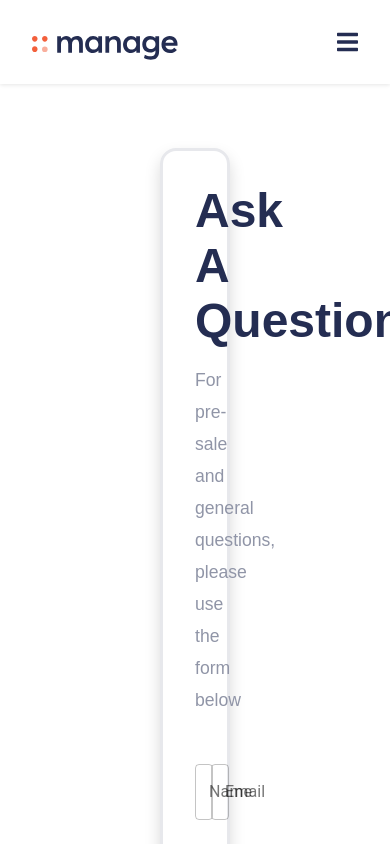
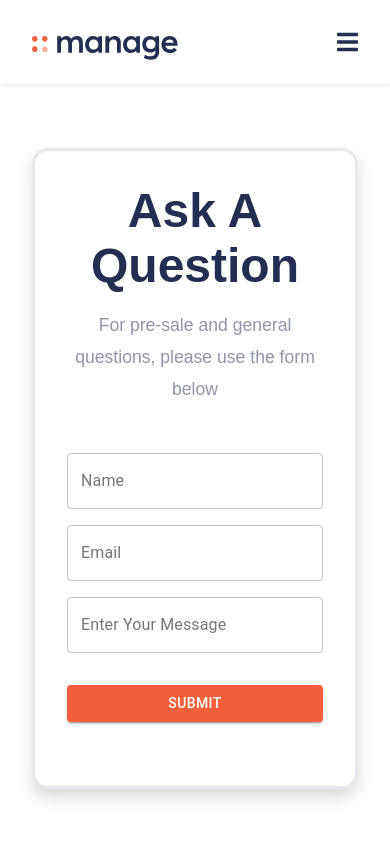
Before and after one commit to Medici305/Manage-Landing-Page, a React (Create React App) app: page /contact-us in a window 390 px wide. Shown: the top 844 px of the page. Built offline with nearby package versions, Linux system fonts and the light colour scheme; a web font is replaced by a local one.

Commit message:
20. About us, Faq, Contact us mobile view.

```diff
--- a/src/Styles.js
+++ b/src/Styles.js
@@ -86,4 +86,7 @@ export const Line = styled.div`
   margin: 1rem 0rem;
   width: 80rem;
   background: hsl(228, 39%, 23%);
+  @media (max-width: 500px) {
+    width: 100%;
+  }
 `;
--- a/src/components/Toggle.js
+++ b/src/components/Toggle.js
@@ -15,6 +15,9 @@ const Toggle = ({ children, title }) => {
 
 const StyledToggle = styled.div`
   margin: 1rem 0rem;
+  @media (max-width: 500px) {
+    width: 100%;
+  }
 `;
 
 export default Toggle;
--- a/src/pages/AboutUs.js
+++ b/src/pages/AboutUs.js
@@ -49,6 +49,9 @@ const StyledAbout = styled(motion.div)`
   flex-direction: column;
   align-items: center;
   padding: 4rem 10rem;
+  @media (max-width: 500px) {
+    padding: 2rem;
+  }
 `;
 
 const Title = styled.span`
--- a/src/pages/ContactUs.js
+++ b/src/pages/ContactUs.js
@@ -72,15 +72,15 @@ const ContactUs = () => {
                     <TextField
                         onChange={(e) => setName(e.target.value)}
                         value={name}
-            style={styleInput}
                         id="name"
                         label="Name"
                         variant="outlined"
                     />
+                </StyleInput>
+                <StyleInput>
                     <TextField
                         onChange={(e) => setEmail(e.target.value)}
                         value={email}
-            style={styleInput2}
                         id="email"
                         label="Email"
                         variant="outlined"
@@ -103,7 +103,7 @@ const ContactUs = () => {
                     Submit
         </Button>
             </FormBox>
-    </FormStyled>
+        </FormStyled >
     );
 };
 
@@ -116,6 +116,10 @@ const FormStyled = styled(motion.div)`
   p {
     margin-bottom: 2rem;
   }
+  @media (max-width: 500px) {
+    padding: 2rem;
+    margin: 2rem 0rem;
+  }
 `;
 
 const FormBox = styled.div`
@@ -127,29 +131,24 @@ const FormBox = styled.div`
   border: 3px solid #e7e8ec;
   border-radius: 1rem;
   box-shadow: 0 0.5rem 1rem rgba(0, 0, 0, 0.15);
+  @media (max-width: 500px) {
+    width: 100%;
+  }
 `;
 
 const StyleInput = styled.div`
   display: flex;
   justify-content: space-between;
+  @media (max-width: 500px) {
+    flex-direction: column;
+    //border: 2px solid blue;
+    margin-bottom: 1rem;
+  }
 `;
 
 const TextArea = styled(TextField)`
   margin: 10rem;
 `;
-
-const styleInput = {
-  marginRight: ".5rem",
-  marginBottom: "2rem",
-  width: "100%",
-};
-
-const styleInput2 = {
-  marginLeft: ".5rem",
-  marginBottom: "2rem",
-  width: "100%",
-};
-
 const styleButton = {
     background: "hsl(12, 88%, 59%)",
     color: "#fff",
--- a/src/pages/Faq.js
+++ b/src/pages/Faq.js
@@ -107,12 +107,18 @@ const FaqStyle = styled(motion.div)`
   flex-direction: column;
   padding: 4rem 10rem;
   align-items: center;
+  @media (max-width: 500px) {
+    padding: 2rem;
+  }
 `;
 
 const Text = styled.p`
   width: 70%;
   text-align: center;
   margin-bottom: 3rem;
+  @media (max-width: 500px) {
+    width: 100%
+  }
 `;
 
 const Question = styled.div`
--- a/src/pages/Pricing.js
+++ b/src/pages/Pricing.js
@@ -69,10 +69,11 @@ const Price = styled(motion.div)`
     text-align: center;
   }
   @media (max-width: 500px) {
-    padding: 2rem 2rem;
+    padding: 2rem;
     margin-bottom: 0rem;
     p {
       width: 100%;
+      margin-top: 1rem;
     }
   }
 `;
```
Also changed, not shown: 1 other file (tests, documents, lock files or other folders). Lines whose indentation alone changed are shown as unchanged.
